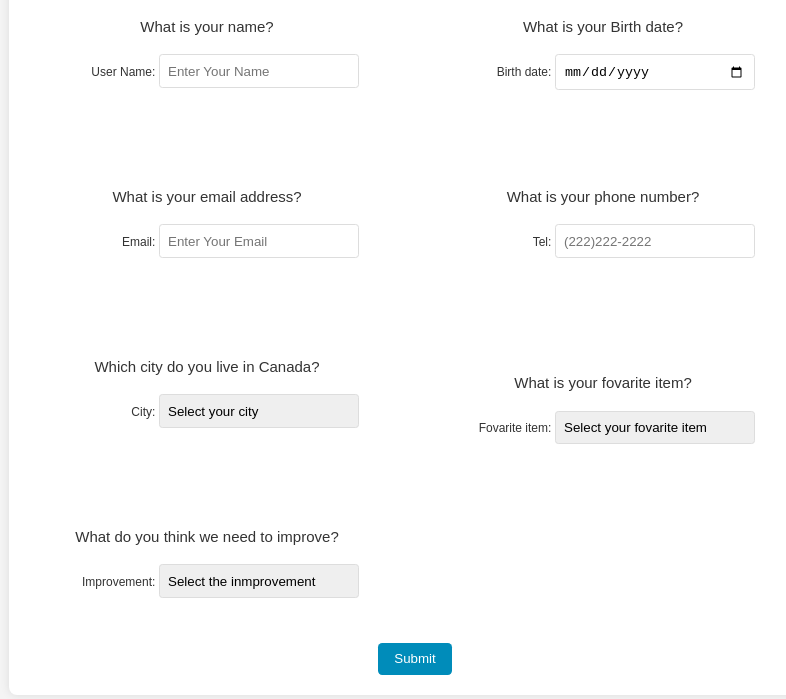
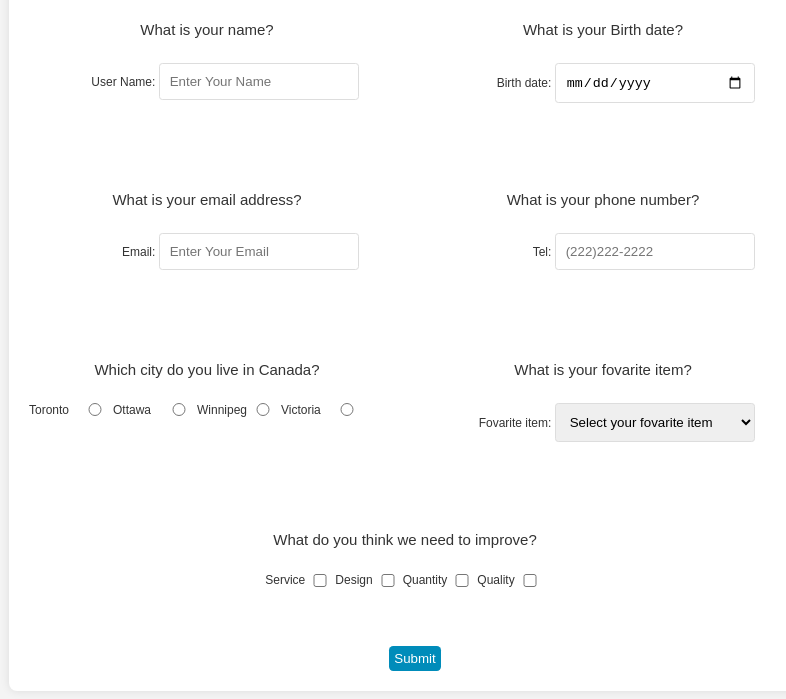
Before and after one commit to jingli0838/COMP-2230---Front-End_assignment_04_survey, a plain HTML site: page index.html in a window 1280 px wide. Shown: the part 101-800 px from the top of the page, without its empty margins (225-1011 px from the left). Drawn offline with Linux system fonts and the light colour scheme.

Commit message:
added radio button group for a single-choice question and checkbox group for multiple selections, and rewrote the function of validation, and then tested and refined the style design

```diff
--- a/index.html
+++ b/index.html
@@ -3,7 +3,7 @@
     <head>
         <meta charset="UTF-8" />
         <meta name="viewport" content="width=device-width, initial-scale=1.0" />
-        <link rel="stylesheet" href="styles.css" />
+        <link rel="stylesheet" href="styles.css"/>
         <title>Customer Survey Form</title>
     </head>
     <body>
@@ -37,16 +37,19 @@
 
                 <div class="input-group-livecity">
                     <p>Which city do you live in Canada?</p>
-                    <label for="liveCity">City: </label>
-                    <select name="liveCity">
-                        <option value="">Select your city</option>
-                        <option value="toronto">Toronto</option>
-                        <option value="halifax">Halifax</option>
-                        <option value="winnipeg">Winnipeg</option>
-                        <option value="quebec">Quebec</option>
-                        <option value="ottawa">Ottawa</option>
-                        <option value="victoria">Victoria</option>
-                    </select>
+                    <div class = "group-radioes">
+                        <label for="toronto">Toronto</label>
+                        <input type="radio" name="city" id="toronto" value="toront">
+
+                        <label for="ottawa">Ottawa</label>
+                        <input type="radio" name="city" id="ottawa" value="ottawa">
+
+                        <label for="winnipeg">Winnipeg </label>
+                        <input type="radio" name="city" id="winnipeg" value="winnipeg">
+
+                        <label for="victoria">Victoria</label>
+                        <input type="radio" name="city" id="victoria" value="victoria">
+                    </div>
                 </div>
 
                 <div class="input-group-item">
@@ -65,14 +68,19 @@
 
                 <div class="input-group-improvement">
                     <p>What do you think we need to improve?</p>
-                    <label for="improvement">Improvement: </label>
-                    <select  name="improvement" >
-                        <option value="">Select the inmprovement</option>
-                        <option value="service">Service</option>
-                        <option value="design">Design</option>
-                        <option value="quantity">Quantity</option>
-                        <option value="quality">Quality</option>
-                    </select>
+                    <div class ="group-checkboxs">
+                        <label for="service">Service</label>
+                        <input type="checkbox" id="service" name="improvement" value="service">
+
+                        <label for="design">Design</label>
+                        <input type="checkbox" id="design" name="improvement" value="design">
+
+                        <label for="quantity">Quantity</label>
+                        <input type="checkbox" id="quantity" name="improvement" value="quantity">
+
+                        <label for="quality">Quality</label>
+                        <input type="checkbox" id="quality" name="improvement" value="quality">
+                    </div>
                 </div>
             </div>
             <button type="submit">Submit</button>
--- a/script.js
+++ b/script.js
@@ -162,11 +162,14 @@ function validatePhoneNumber(){
 
 // validate city
 function validateCity(){
-    if(liveCityNode.value ===""){
-        cityErrorMessage = "The city is required"
-        return false;
+    const cityRadioes = document.querySelectorAll('input[name = "city"]');
+    for(let i=0; i<cityRadioes.length; i++){
+        if(cityRadioes[i].checked){
+            return true;
+        }
     }
-    return true;
+    cityErrorMessage = "The city is required";
+    return false;
 }
 
 // validate fovarite item
@@ -180,13 +183,19 @@ function validateFovariteItem(){
 }
 
 // validate improvement
-function validateImprovement(){
-    if(improvementimputNode.value === ""){
-        improvementErrorMessage = "Improvement is required";
-        return false;
+function validateImprovement() {
+    // Get all checkboxes with name 'improvement'
+    const improvementCheckboxes = document.querySelectorAll('input[name="improvement"]');
+    for(let i =0; i<improvementCheckboxes.length; i++){
+        if(improvementCheckboxes[i].checked){
+            return true;
+        }
     }
-    return true;
+    improvementErrorMessage = "At least one improvement must be selected";
+    return false;
 }
+
+
 
 
 function escapeHTML(input) {
--- a/styles.css
+++ b/styles.css
@@ -26,12 +26,12 @@ textarea {
     width: 100%;
     max-width: 200px;
     box-sizing: border-box;
-    padding: 0.625em;
-    margin-top: 0.3125em;
-    margin-bottom: 0.9375em;
+    padding: 10px;
+    margin-top: 10px;
+    margin-bottom: 10px;
     border: 1px solid #ddd;
     border-radius: 0.25em;
-    appearance: none;
+
 }
 
 label{
@@ -40,7 +40,7 @@ label{
     text-align: right;
 }
 button {
-    padding: 0.625em 1.25em;
+    padding: 5px 5px;
     background-color: #008cba;
     color: white;
     border: none;
@@ -56,20 +56,75 @@ button:hover {
     display: grid;
     grid-template-columns: 1fr 1fr;
     grid-gap:40px;
-    align-items: center;
     padding-right: 20px;
     font-size: 12px;
 
 }
-
 
 .input-group-name, .input-group-birth, .input-group-email,
 .input-group-phone, .input-group-livecity, .input-group-items,
 .input-group-improvement{
     height: 130px;
     width: 100%;
-    align-items: flex-start;
+    align-items: center;
 }
+
+
+
+
+.input-group-improvement{
+    grid-column: 1 / span 2;
+    text-align: center;
+    display: flex;
+    flex-direction: column;
+    align-items: center;
+    gap: 10px;
+}
+
+.group-radioes{
+    display: flex;
+    flex-direction: row;
+    flex-wrap: wrap;
+    align-items: center;
+    text-align: center;
+
+}
+
+.group-radioes label{
+    width:28px;
+    margin-right:18px;
+    text-align: right;
+}
+
+.group-radioes input{
+    width: 30px;
+}
+
+
+
+.group-checkboxs {
+    display: flex;
+    justify-content: center;
+    align-items: center;
+}
+
+.group-checkboxs label{
+    width: auto;
+    text-align: right;
+}
+
+.group-checkboxs input{
+    width: 30px;
+    padding: 0px;
+    margin: 0px;
+
+}
+
+
+
+
+
+
 
 p{
     font-size: 15px;
@@ -78,15 +133,16 @@ p{
 p.error-message{
     font-size: 12px;
     color: red;
-    margin: 0px;
+    margin: 5px;
 }
+
+
 
 .end{
     display: none;
     align-items: center;
     flex-direction: column;
     align-items: center;
-    justify-content: center;
 }
 
 .end p{
```
Also changed, not shown: 1 other file.
